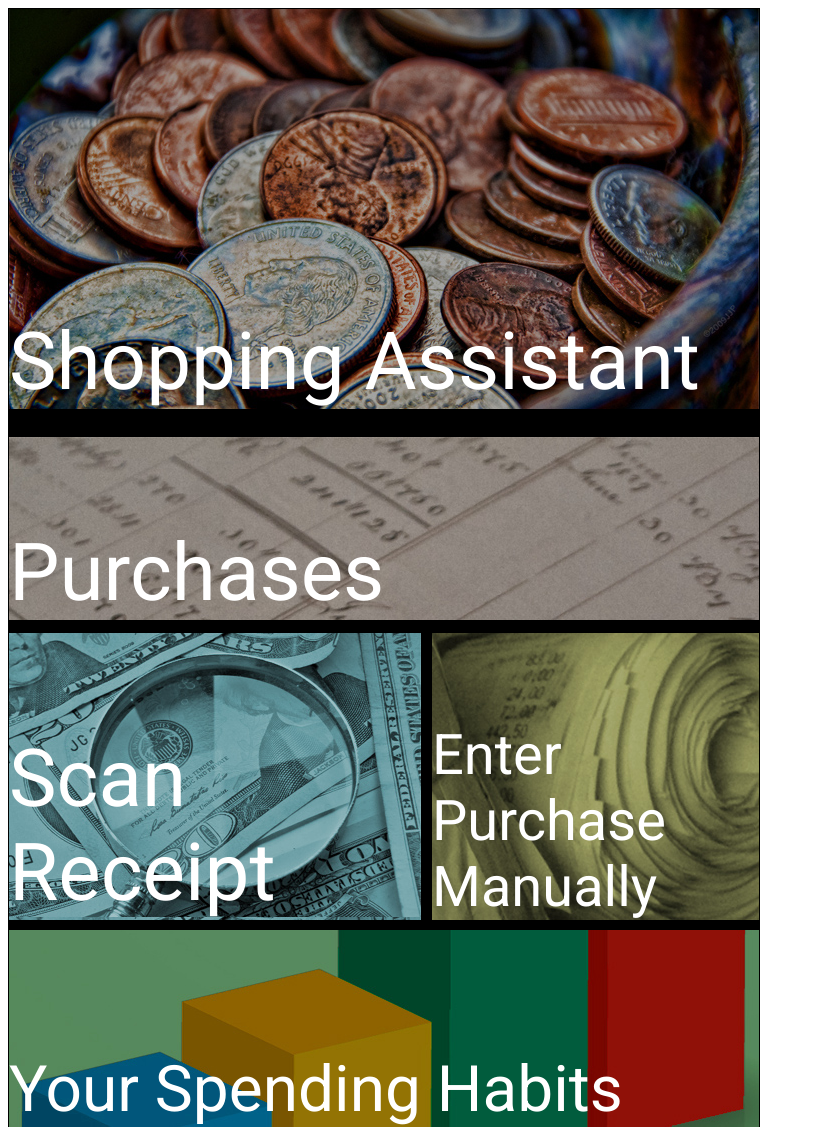
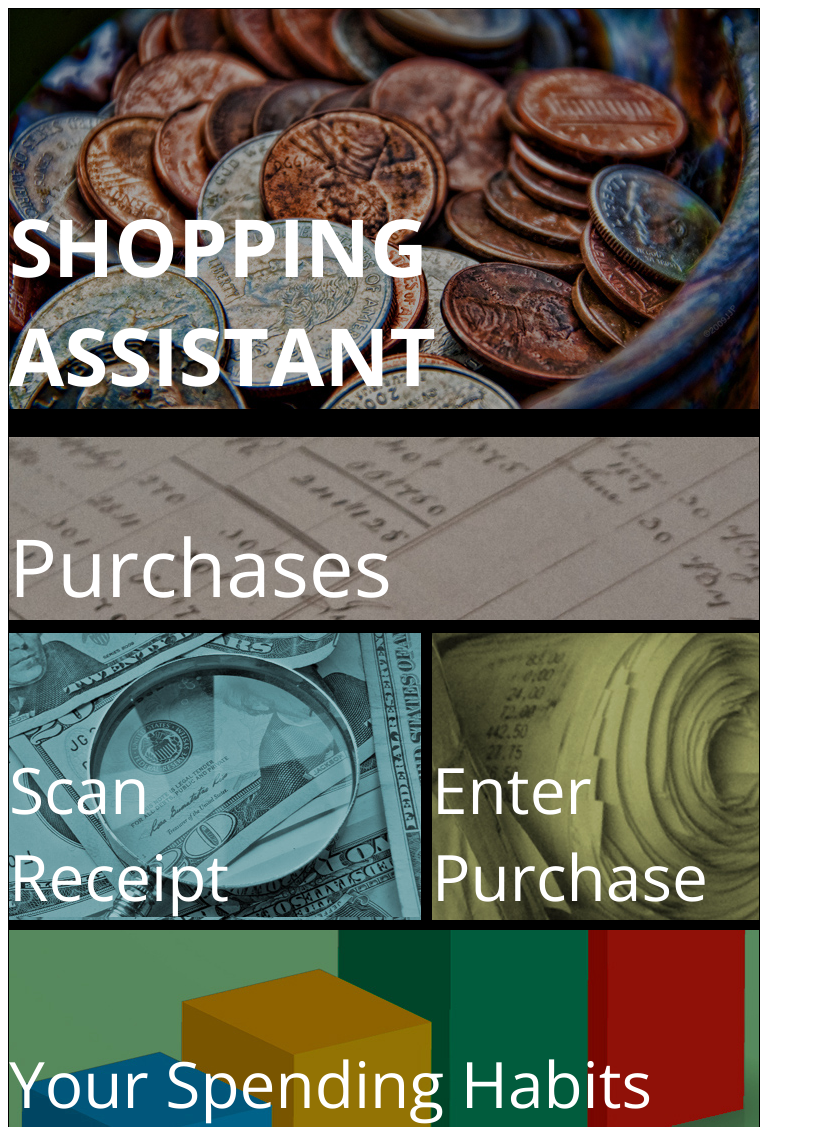
Before and after one commit to hajiyevr/318-assignment, a plain HTML site: page index.html in a window 1280 px wide. Shown: the top 1127 px of the page, without its empty margins (0-815 px from the left). Drawn offline with nearby package versions, Linux system fonts and the light colour scheme.

Commit message:
set up the repo for multiple pages and started working on the second, purchases.html

```diff
--- a/stylesheet.css
+++ b/css/main.css
@@ -1,5 +1,10 @@
 body {
-  font-family: Roboto, sans-serif;
+  font-family: Open Sans, sans-serif;
+}
+
+a {
+  color: inherit;
+  text-decoration: none;
 }
 
 #screen {
@@ -23,7 +28,7 @@ body {
 #header {
   height: 400px;
   width: 100%;
-  background-image: url("assets/coins.jpg");
+  background-image: url("../assets/coins.jpg");
   border-bottom: 28px solid black;
 
 
@@ -35,7 +40,7 @@ body {
 #purchases {
   height: 183px;
   width: 100%;
-  background-image: url("assets/purchases.jpg");
+  background-image: url("../assets/purchases.jpg");
   border-bottom: 13px solid black;
 
 
@@ -47,12 +52,11 @@ body {
 #scanreceipt {
   width: 412px;
   height: 287px;
-  background-image: url("assets/scanreceipt.jpg");
+  background-image: url("../assets/scanreceipt.jpg");
   border-bottom: 10px solid black;
   border-right: 11px solid black;
 
-
-  font-size: 5em;
+  font-size: 4em;
   display: flex;
   align-items: flex-end;
 }
@@ -60,11 +64,10 @@ body {
 #enterpurchase {
   width: 327px;
   height: 287px;
-  background-image: url("assets/enterpurchase.jpg");
+  background-image: url("../assets/enterpurchase.jpg");
   border-bottom: 10px solid black;
 
-
-  font-size: 3.5em;
+  font-size: 4em;
   display: flex;
   align-items: flex-end;
 }
@@ -72,7 +75,7 @@ body {
 #spendinghabits {
   height: 197px;
   width: 100%;
-  background-image: url("assets/spendinghabits.jpg");
+  background-image: url("../assets/spendinghabits.jpg");
   border-bottom: 10px solid black;
 
   font-size: 4em;
@@ -84,7 +87,7 @@ body {
 #spendingmap {
   height: 191px;
   width: 100%;
-  background-image: url("assets/spendingmap.jpg");
+  background-image: url("../assets/spendingmap.jpg");
   border-bottom: 30px solid black;
 
   font-size: 4em;
--- /dev/null
+++ b/css/purchases.css
@@ -0,0 +1,56 @@
+body {
+  font-family: Open Sans, sans-serif;
+  color: white;
+}
+
+a {
+  color: inherit;
+  text-decoration: none;
+}
+
+#screen {
+  display: flex;
+  flex-direction: row;
+  flex-wrap: wrap;
+  width: 750px;
+  height: 1334px;
+  border: 1px solid black;
+  background-color: black;
+}
+
+#header {
+  height: 183px;
+  width: 100%;
+  background-image: url("../assets/purchases.jpg");
+  border-bottom: 13px solid black;
+
+  font-size: 3em;
+  display: flex;
+  flex-direction: column;
+  align-items: flex-start;
+}
+
+.header, .item {
+  width: 100%;
+  height: 97px;
+  background-color: green;
+
+  font-size: 2em;
+  border-top: 3px solid #595959;
+
+  display: flex;
+  align-items: center;
+}
+
+.header:hover, .item:hover {
+  opacity: 0.8;
+  background-color: white;
+}
+
+.header {
+  background-color: #4A4A4A;
+}
+
+.item {
+  background-color: black;
+}
--- a/index.html
+++ b/index.html
@@ -3,23 +3,23 @@
 <head>
   <title>The Fighting Mongooses</title>
 
-  <link rel="stylesheet" class="pane" type="text/css" href="stylesheet.css">
-  <link href='https://fonts.googleapis.com/css?family=Roboto:400,700,500' rel='stylesheet' type='text/css'>
+  <link rel="stylesheet" class="pane" type="text/css" href="css/main.css">
+  <link href='https://fonts.googleapis.com/css?family=Open+Sans:400,700,500' rel='stylesheet' type='text/css'>
 
 </head>
 <body>
   <div id="screen">
     <div id="header" class="pane">
-      Shopping Assistant
+      <b>SHOPPING ASSISTANT</b>
     </div>
-    <div id="purchases" class="pane">
+    <a href="purchases.html" id="purchases" class="pane">
       Purchases
-    </div>
+    </a>
     <div id="scanreceipt" class="pane">
-      Scan Receipt
+      Scan<br/>Receipt
     </div>
     <div id="enterpurchase" class="pane">
-      Enter Purchase Manually
+      Enter Purchase
     </div>
     <div id="spendinghabits" class="pane">
       Your Spending Habits
```
Also changed, not shown: purchases.html (added, +53 -0 lines).
